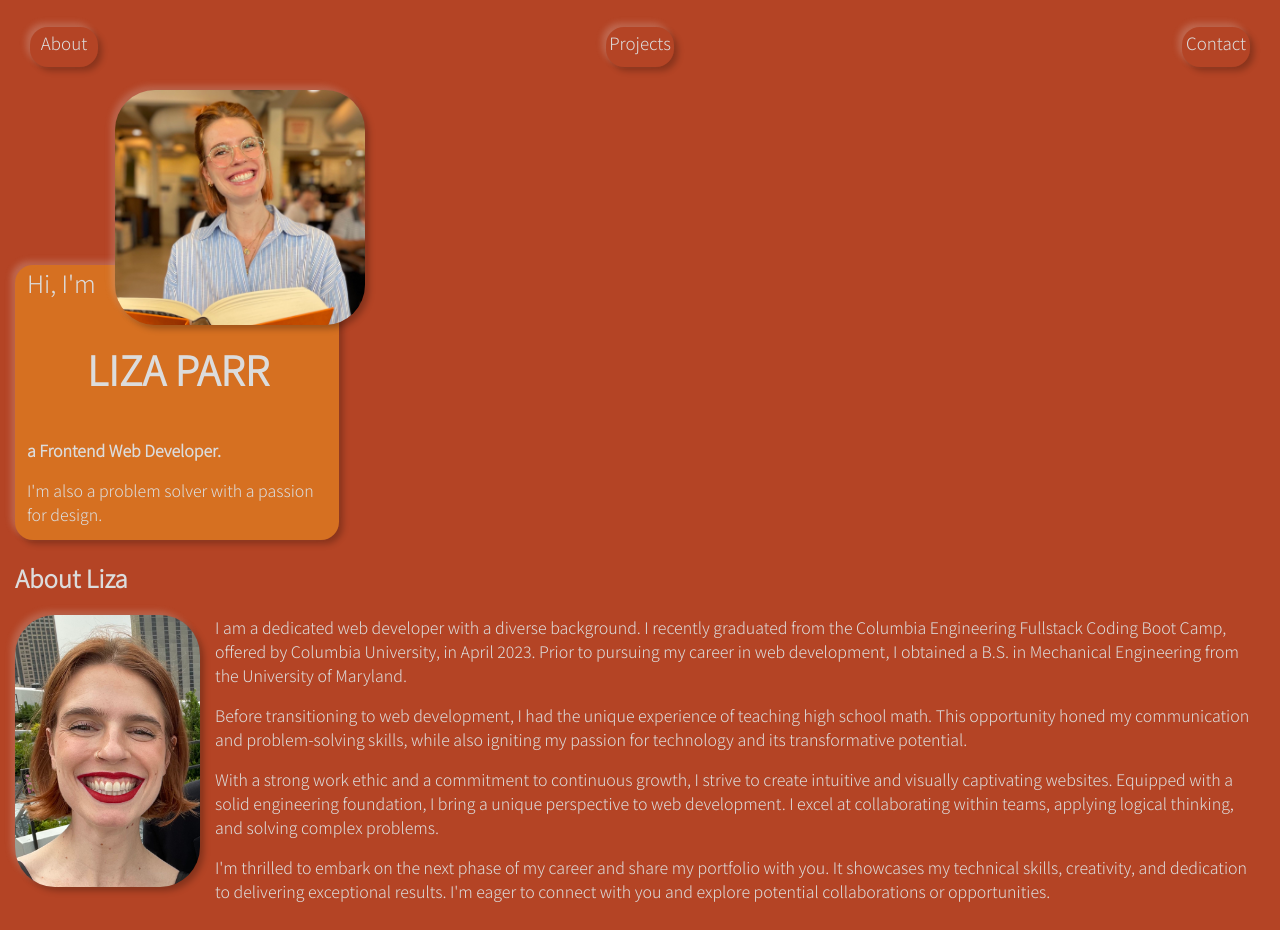
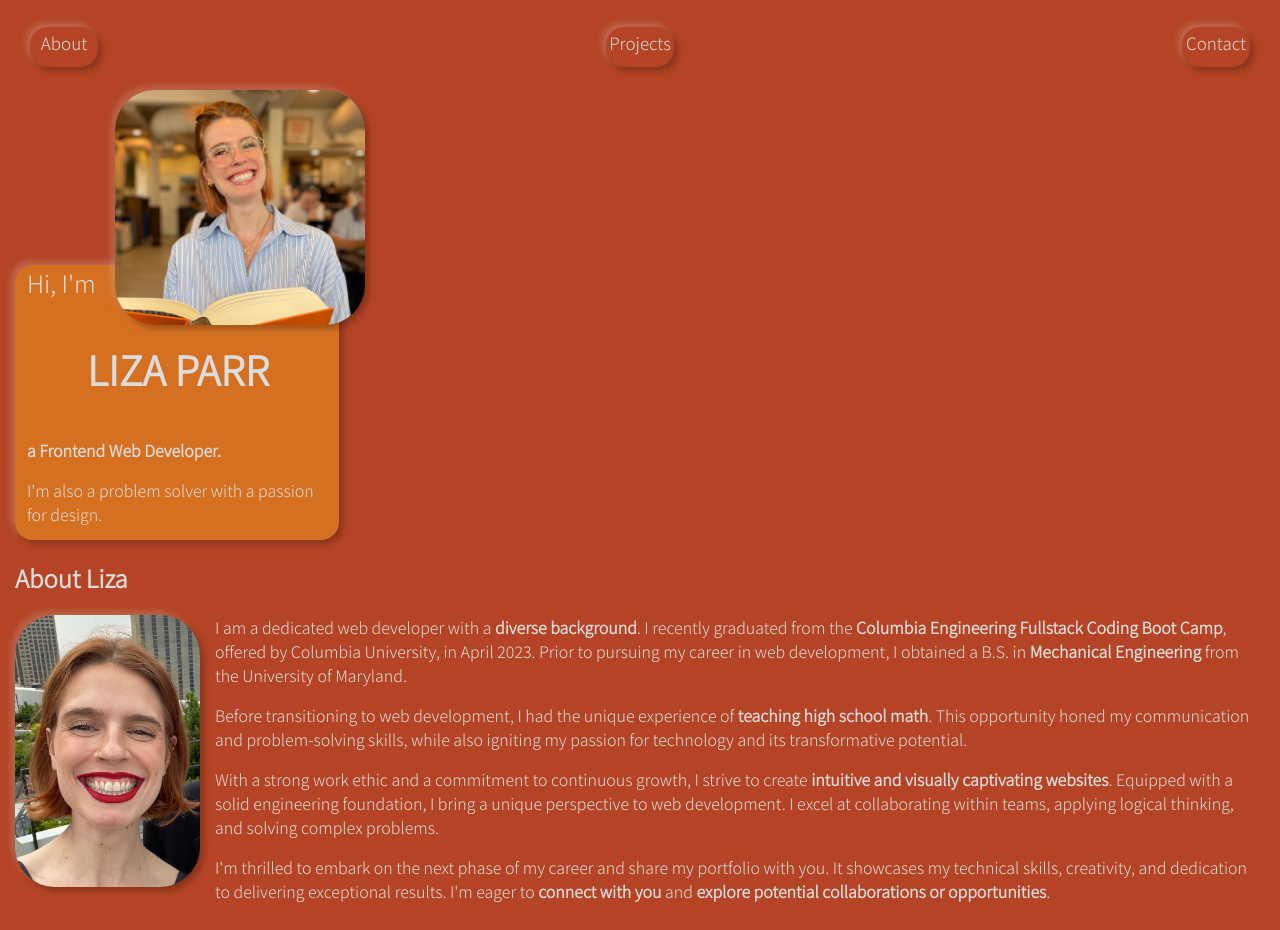
Before and after one commit to lparr30/portfolio, a React (Create React App) app: page / in a window 1280 px wide. Shown: the top 930 px of the page. Built offline with nearby package versions, Linux system fonts and the light colour scheme.

Commit message:
bolded about me

```diff
--- a/src/components/AboutMe.jsx
+++ b/src/components/AboutMe.jsx
@@ -6,16 +6,16 @@ function AboutMe() {return(
         <div className='about'>
             <img id='aboutPicture' src={profilePicture2} alt="Image of Liza Parr" />
             <p>
-                I am a dedicated web developer with a diverse background. I recently graduated from the Columbia Engineering Fullstack Coding Boot Camp, offered by Columbia University, in April 2023. Prior to pursuing my career in web development, I obtained a B.S. in Mechanical Engineering from the University of Maryland.
+                I am a dedicated web developer with a <b>diverse background</b>. I recently graduated from the <b>Columbia Engineering Fullstack Coding Boot Camp</b>, offered by Columbia University, in April 2023. Prior to pursuing my career in web development, I obtained a B.S. in <b>Mechanical Engineering</b> from the University of Maryland.
             </p>
             <p>
-                Before transitioning to web development, I had the unique experience of teaching high school math. This opportunity honed my communication and problem-solving skills, while also igniting my passion for technology and its transformative potential.
+                Before transitioning to web development, I had the unique experience of <b>teaching high school math</b>. This opportunity honed my communication and problem-solving skills, while also igniting my passion for technology and its transformative potential.
             </p>
             <p>
-                With a strong work ethic and a commitment to continuous growth, I strive to create intuitive and visually captivating websites. Equipped with a solid engineering foundation, I bring a unique perspective to web development. I excel at collaborating within teams, applying logical thinking, and solving complex problems.
+                With a strong work ethic and a commitment to continuous growth, I strive to create <b>intuitive and visually captivating websites</b>. Equipped with a solid engineering foundation, I bring a unique perspective to web development. I excel at collaborating within teams, applying logical thinking, and solving complex problems.
             </p>
             <p>
-                I'm thrilled to embark on the next phase of my career and share my portfolio with you. It showcases my technical skills, creativity, and dedication to delivering exceptional results. I'm eager to connect with you and explore potential collaborations or opportunities.
+                I'm thrilled to embark on the next phase of my career and share my portfolio with you. It showcases my technical skills, creativity, and dedication to delivering exceptional results. I'm eager to <b>connect with you</b> and <b>explore potential collaborations or opportunities</b>.
             </p>
         </div>
     </div>
--- a/src/components/Projects.jsx
+++ b/src/components/Projects.jsx
@@ -11,7 +11,7 @@ function Projects(){
 
     function toggleOverlay() {
         setIsClicked(!isClicked);
-        console.log("i got clicked")
+        console.log("i got clicked");
     }
 
     return(
```
